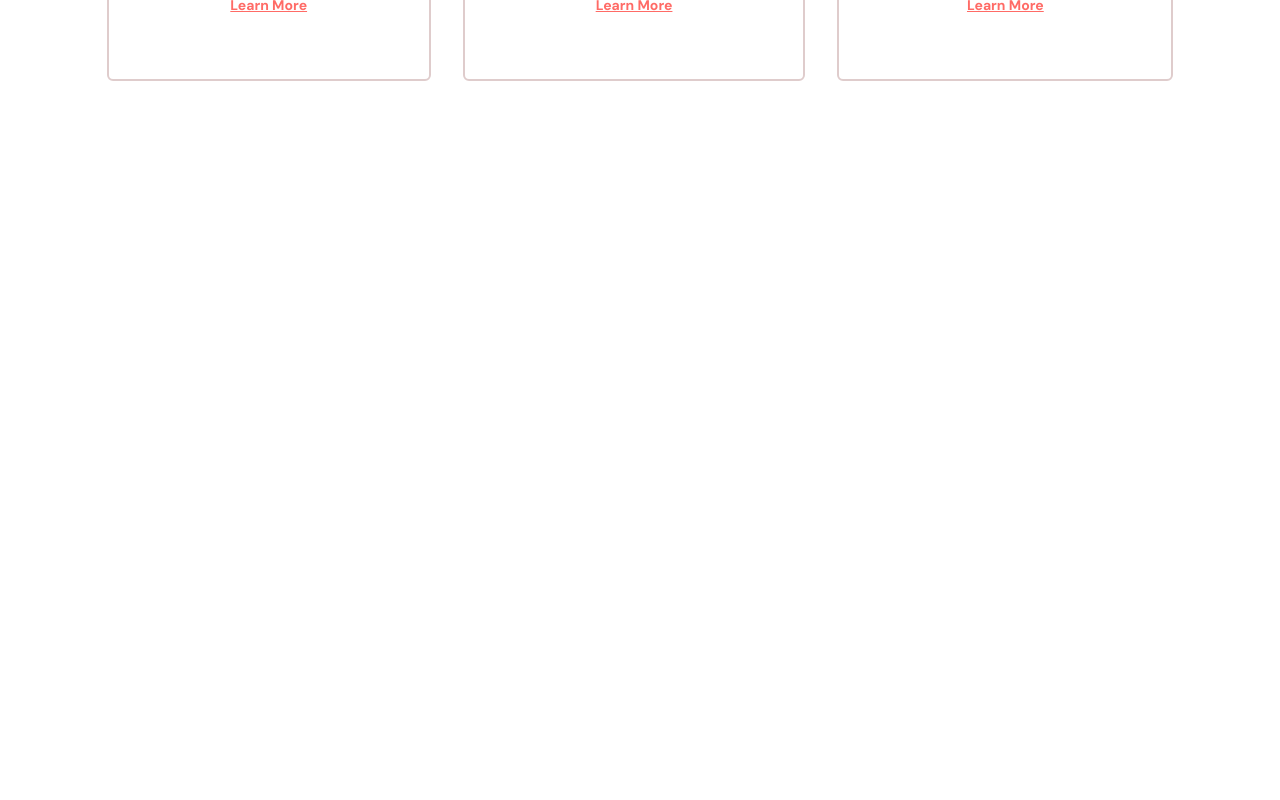
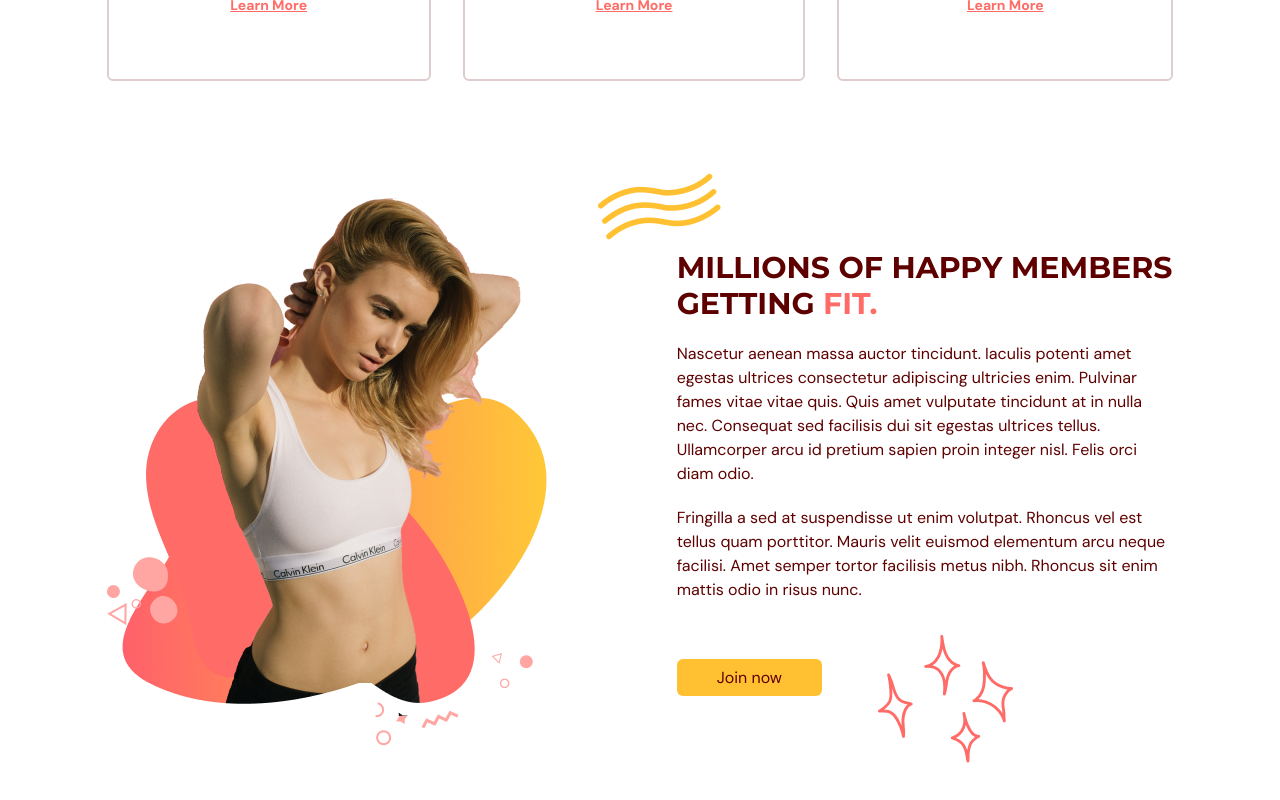
Before and after one commit to chloenth/fitness, a React (Vite) app: page / in a window 1280 px wide. Shown: the part 1303-2103 px from the top of the page. Before the commit the page ends 1600 px from the top, so only its background shows below. Built offline with nearby package versions, Linux system fonts and the light colour scheme.

Commit message:
update benefits page with motion and description

```diff
--- a/src/components/benefits/index.tsx
+++ b/src/components/benefits/index.tsx
@@ -6,9 +6,11 @@
 import { motion } from "framer-motion";
 
 import { BenefitType, SelectedPage } from "@/shared/types";
-import HText from "@/shared/HText";
 
 import BenefitCard from "./BenefitCard";
+import HText from "@/shared/HText";
+import ActionButton from "@/shared/ActionButton";
+import BenefitsPageGraphic from "@/assets/BenefitsPageGraphic.png";
 
 const benefits: Array<BenefitType> = [
   {
@@ -85,6 +87,76 @@
             />
           ))}
         </motion.div>
+
+        {/* Graphics and Description */}
+        <div className="mt-16 items-center justify-between gap-20 md:mt-28 md:flex">
+          {/* Graphic */}
+          <img
+            src={BenefitsPageGraphic}
+            alt="benefits-page-graphic"
+            className="mx-auto"
+          />
+
+          {/* Description */}
+          <div>
+            {/* Title */}
+            <div className="relative">
+              <div className="before:content-abstractwaves before:absolute before:-left-20 before:-top-20 before:z-[1]">
+                <motion.div
+                  initial="hidden"
+                  whileInView="visible"
+                  viewport={{ once: true, amount: 0.5 }}
+                  transition={{ duration: 0.5 }}
+                  variants={{
+                    hidden: { opacity: 0, x: 50 },
+                    visible: { opacity: 1, x: 0 },
+                  }}
+                >
+                  <HText>
+                    Millions of happy members getting{" "}
+                    <span className="text-primary-500">Fit.</span>
+                  </HText>
+                </motion.div>
+              </div>
+            </div>
+
+            {/* Description */}
+            <motion.div
+              initial="hidden"
+              whileInView="visible"
+              viewport={{ once: true, amount: 0.5 }}
+              transition={{ delay: 0.2, duration: 0.5 }}
+              variants={{
+                hidden: { opacity: 0, x: 50 },
+                visible: { opacity: 1, x: 0 },
+              }}
+            >
+              <p className="my-5">
+                Nascetur aenean massa auctor tincidunt. Iaculis potenti amet
+                egestas ultrices consectetur adipiscing ultricies enim. Pulvinar
+                fames vitae vitae quis. Quis amet vulputate tincidunt at in
+                nulla nec. Consequat sed facilisis dui sit egestas ultrices
+                tellus. Ullamcorper arcu id pretium sapien proin integer nisl.
+                Felis orci diam odio.
+              </p>
+              <p className="mb-5">
+                Fringilla a sed at suspendisse ut enim volutpat. Rhoncus vel est
+                tellus quam porttitor. Mauris velit euismod elementum arcu neque
+                facilisi. Amet semper tortor facilisis metus nibh. Rhoncus sit
+                enim mattis odio in risus nunc.
+              </p>
+            </motion.div>
+
+            {/* Button */}
+            <div className="relative mt-16">
+              <div className="before:content-sparkles before:absolute before:-bottom-20 before:right-40 before:z-[-1]">
+                <ActionButton setSelectedPage={setSelectedPage}>
+                  Join now
+                </ActionButton>
+              </div>
+            </div>
+          </div>
+        </div>
       </motion.div>
     </section>
   );
```
